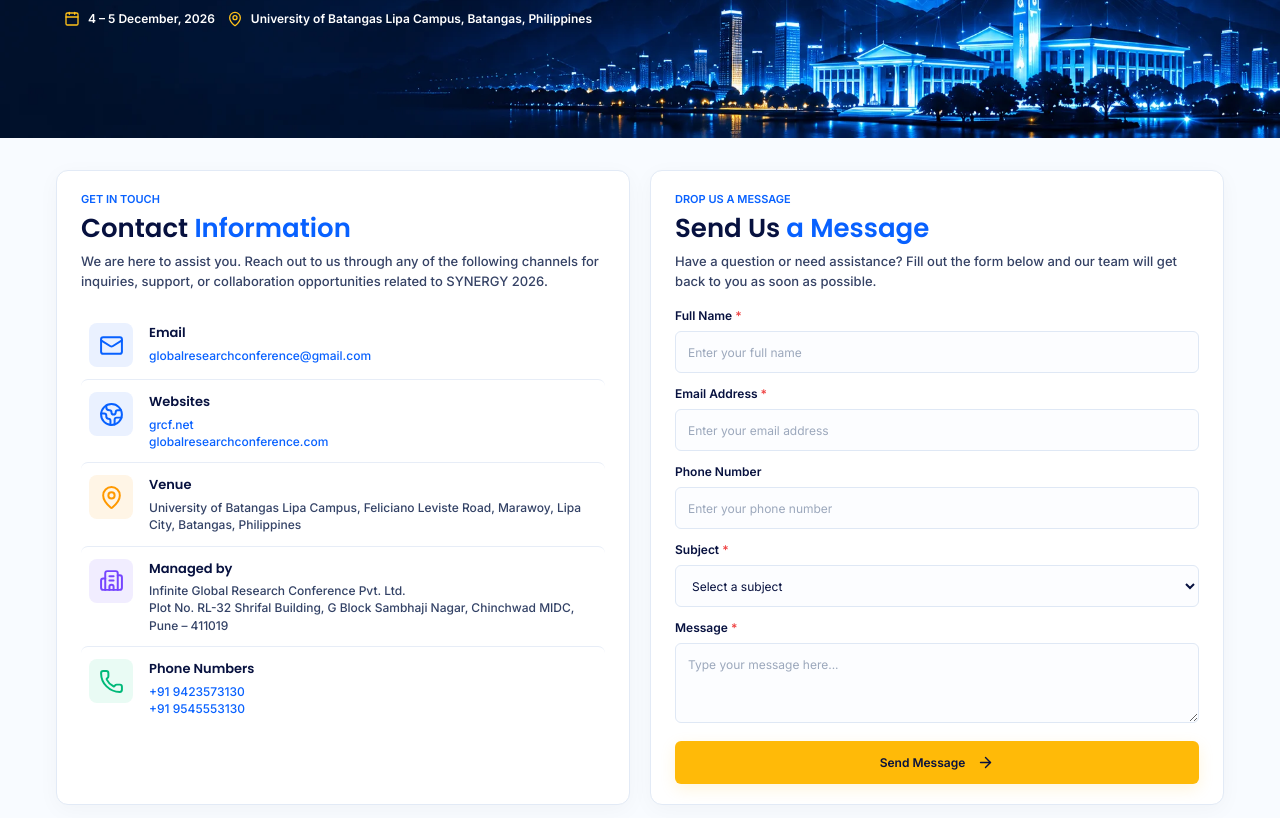
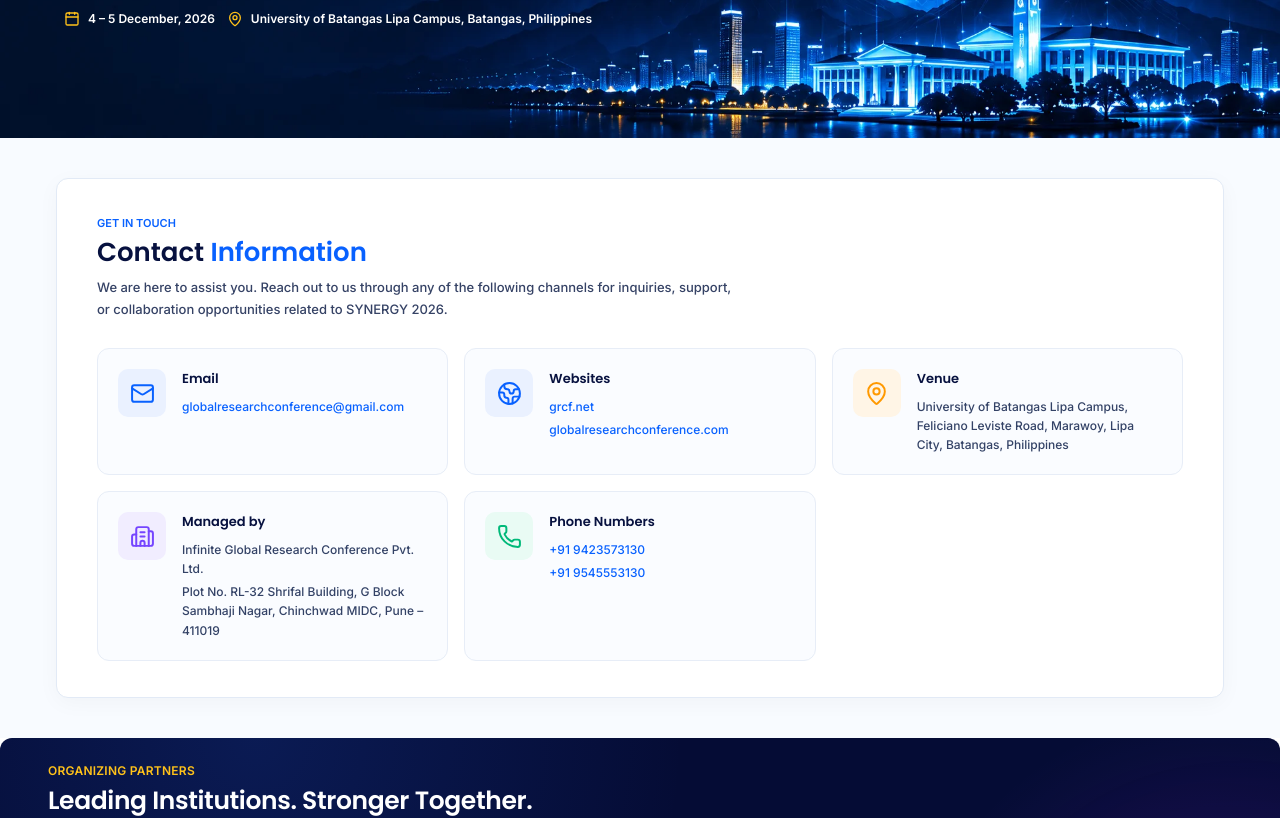
Before and after one commit to Dhanshri-Rc/Synergy-2026, a React (Vite) app: page /contact in a window 1280 px wide. Shown: the part 400-1218 px from the top of the page. Built offline with nearby package versions, Linux system fonts and the light colour scheme.

Commit message:
Refactor Contact section: enhance layout, improve accessibility, and update styles

```diff
--- a/src/pages/Contact.jsx
+++ b/src/pages/Contact.jsx
@@ -306,54 +306,120 @@ ${message}
       </section>
 
 
-{/* ========== CONTACT INFORMATION + CONTACT FORM ========== */}
-<section className="relative overflow-hidden bg-[#F8FBFF] px-3 py-5 sm:px-6 sm:py-8 lg:px-10 xl:px-14">
-  <div className="mx-auto grid w-full max-w-[1450px] grid-cols-1 items-stretch gap-4 lg:grid-cols-2 lg:gap-5">
 
-    {/* ================= LEFT: CONTACT INFORMATION ================= */}
+{/* ============================================
+    GET IN TOUCH - CONTACT INFORMATION ONLY
+============================================ */}
+
+<section className="relative overflow-hidden bg-[#F8FBFF] px-3 py-8 sm:px-6 sm:py-10 lg:px-10 xl:px-14">
+  <div className="mx-auto w-full max-w-[1450px]">
+
     <motion.div
       initial={{ opacity: 0, y: 22 }}
       whileInView={{ opacity: 1, y: 0 }}
       viewport={{ once: true }}
-      transition={{ duration: 0.55, ease: "easeOut" }}
-      className="min-w-0 rounded-[12px] border border-[#E2EAF6] bg-white px-4 py-5 shadow-[0_5px_22px_rgba(15,23,42,0.035)] sm:px-6"
+      transition={{
+        duration: 0.55,
+        ease: "easeOut",
+      }}
+      className="
+        min-w-0
+        rounded-[12px]
+        border
+        border-[#E2EAF6]
+        bg-white
+        px-5
+        py-7
+        shadow-[0_5px_22px_rgba(15,23,42,0.035)]
+        sm:px-8
+        sm:py-9
+        lg:px-10
+      "
     >
+      {/* Section Heading */}
+      <div className="max-w-[760px]">
+
         <p className="text-[11px] font-semibold uppercase text-[#0861FF]">
           GET IN TOUCH
         </p>
 
         <h2 className="mt-1 text-[23px] font-semibold leading-tight text-[#07113F] sm:text-[26px]">
-        Contact <span className="text-[#0861FF]">Information</span>
+          Contact{" "}
+          <span className="text-[#0861FF]">
+            Information
+          </span>
         </h2>
 
-      <p className="mt-2 max-w-[520px] text-[12px] font-medium leading-[1.5] text-[#354265] sm:text-[13px]">
-        We are here to assist you. Reach out to us through any of the
-        following channels for inquiries, support, or collaboration
+        <p className="mt-2 max-w-[650px] text-[12px] font-medium leading-[1.7] text-[#354265] sm:text-[13px]">
+          We are here to assist you. Reach out to us
+          through any of the following channels for
+          inquiries, support, or collaboration
           opportunities related to SYNERGY 2026.
         </p>
 
-      {/* Contact detail rows */}
-      <div className="mt-5 divide-y divide-[#E7EDF7]">
+      </div>
+
+      {/* Contact Details */}
+      <div
+        className="
+          mt-7
+          grid
+          grid-cols-1
+          gap-4
+          sm:grid-cols-2
+          lg:grid-cols-3
+        "
+      >
         {CONTACT_DETAILS.map(
           ({ icon: Icon, title, color, bg, items }, index) => (
             <motion.div
               key={title}
-              initial={{ opacity: 0, x: -14 }}
-              whileInView={{ opacity: 1, x: 0 }}
+              initial={{ opacity: 0, y: 18 }}
+              whileInView={{ opacity: 1, y: 0 }}
               viewport={{ once: true }}
               transition={{
-                duration: 0.4,
-                delay: index * 0.055,
+                duration: 0.45,
+                delay: index * 0.08,
+                ease: "easeOut",
               }}
               whileHover={{
-                x: 4,
+                y: -5,
                 transition: { duration: 0.2 },
               }}
-              className="group flex min-w-0 items-start gap-4 rounded-[7px] px-2 py-3 transition-colors duration-300 hover:bg-[#F7FAFF]"
+              className="
+                group
+                flex
+                min-w-0
+                items-start
+                gap-4
+                rounded-[12px]
+                border
+                border-[#E7EDF7]
+                bg-[#FAFCFF]
+                px-4
+                py-5
+                transition-all
+                duration-300
+                hover:border-[#C6D9FF]
+                hover:bg-white
+                hover:shadow-[0_12px_30px_rgba(10,50,110,0.09)]
+                sm:px-5
+              "
             >
               {/* Icon */}
               <div
-                className="flex h-[44px] w-[44px] shrink-0 items-center justify-center rounded-[8px] transition-transform duration-300 group-hover:scale-105"
+                className="
+                  flex
+                  h-[48px]
+                  w-[48px]
+                  shrink-0
+                  items-center
+                  justify-center
+                  rounded-[10px]
+                  transition-transform
+                  duration-300
+                  group-hover:scale-110
+                "
                 style={{ backgroundColor: bg }}
               >
                 <Icon
@@ -364,12 +430,14 @@ ${message}
                 />
               </div>
 
-              {/* Text */}
+              {/* Contact Information */}
               <div className="min-w-0 flex-1">
-                <h3 className="mb-1 text-[12px] font-semibold text-[#07113F] sm:text-[13px]">
+
+                <h3 className="mb-2 text-[12px] font-semibold text-[#07113F] sm:text-[13px]">
                   {title}
                 </h3>
 
+                <div className="space-y-1">
                   {items.map((item) =>
                     item.href ? (
                       <a
@@ -385,234 +453,50 @@ ${message}
                             ? "noopener noreferrer"
                             : undefined
                         }
-                      className="block break-words text-[11px] font-medium leading-[1.45] text-[#0861FF] transition-colors duration-300 hover:text-[#003DBA] hover:underline sm:text-[12px]"
+                        className="
+                          block
+                          break-words
+                          text-[11px]
+                          font-medium
+                          leading-[1.6]
+                          text-[#0861FF]
+                          transition-colors
+                          duration-300
+                          hover:text-[#003DBA]
+                          hover:underline
+                          sm:text-[12px]
+                        "
                       >
                         {item.text}
                       </a>
                     ) : (
                       <p
                         key={item.text}
-                      className="text-[11px] font-medium leading-[1.45] text-[#334266] sm:text-[12px]"
+                        className="
+                          text-[11px]
+                          font-medium
+                          leading-[1.6]
+                          text-[#334266]
+                          sm:text-[12px]
+                        "
                       >
                         {item.text}
                       </p>
                     )
                   )}
                 </div>
+
+              </div>
             </motion.div>
           )
         )}
       </div>
+
     </motion.div>
 
-    {/* ================= RIGHT: CONTACT FORM ================= */}
-    <motion.div
-      initial={{ opacity: 0, y: 22 }}
-      whileInView={{ opacity: 1, y: 0 }}
-      viewport={{ once: true }}
-      transition={{
-        duration: 0.55,
-        delay: 0.1,
-        ease: "easeOut",
-      }}
-      className="min-w-0 rounded-[12px] border border-[#E2EAF6] bg-white px-4 py-5 shadow-[0_5px_22px_rgba(15,23,42,0.035)] sm:px-6"
-    >
-      <p className="text-[11px] font-semibold uppercase text-[#0861FF]">
-        DROP US A MESSAGE
-      </p>
-
-      <h2 className="mt-1 text-[23px] font-semibold leading-tight text-[#07113F] sm:text-[26px]">
-        Send Us <span className="text-[#0861FF]">a Message</span>
-      </h2>
-
-      <p className="mt-2 max-w-[520px] text-[12px] font-medium leading-[1.5] text-[#354265] sm:text-[13px]">
-        Have a question or need assistance? Fill out the form below
-        and our team will get back to you as soon as possible.
-      </p>
-
-      {/* Form */}
-    <form
-  onSubmit={handleSubmit}
-  className="mt-4 space-y-3"
->
-        {/* Full name */}
-        <div>
-          <label
-            htmlFor="contact-name"
-            className="mb-1.5 block text-[12px] font-semibold text-[#07113F]"
-          >
-            Full Name <span className="text-red-500">*</span>
-          </label>
-
-          <input
-            id="contact-name"
-            type="text"
-            required
-            autoComplete="name"
-            placeholder="Enter your full name"
-            value={form.name}
-            onChange={(e) =>
-              setForm((prev) => ({ ...prev, name: e.target.value }))
-            }
-            className="h-[42px] w-full rounded-[6px] border border-[#DFE8F5] bg-[#FCFDFF] px-3 text-[12px] text-[#07113F] outline-none transition-all duration-300 placeholder:text-[#9CA8BC] hover:border-[#B9CEEF] focus:border-[#0861FF] focus:ring-2 focus:ring-[#0861FF]/10"
-          />
-        </div>
-
-        {/* Email */}
-        <div>
-          <label
-            htmlFor="contact-email"
-            className="mb-1.5 block text-[12px] font-semibold text-[#07113F]"
-          >
-            Email Address <span className="text-red-500">*</span>
-          </label>
-
-          <input
-            id="contact-email"
-            type="email"
-            required
-            autoComplete="email"
-            placeholder="Enter your email address"
-            value={form.email}
-            onChange={(e) =>
-              setForm((prev) => ({ ...prev, email: e.target.value }))
-            }
-            className="h-[42px] w-full rounded-[6px] border border-[#DFE8F5] bg-[#FCFDFF] px-3 text-[12px] text-[#07113F] outline-none transition-all duration-300 placeholder:text-[#9CA8BC] hover:border-[#B9CEEF] focus:border-[#0861FF] focus:ring-2 focus:ring-[#0861FF]/10"
-          />
-        </div>
-
-        {/* Phone */}
-        <div>
-          <label
-            htmlFor="contact-phone"
-            className="mb-1.5 block text-[12px] font-semibold text-[#07113F]"
-          >
-            Phone Number
-          </label>
-
-          <input
-            id="contact-phone"
-            type="tel"
-            autoComplete="tel"
-            placeholder="Enter your phone number"
-            value={form.phone}
-            onChange={(e) =>
-              setForm((prev) => ({ ...prev, phone: e.target.value }))
-            }
-            className="h-[42px] w-full rounded-[6px] border border-[#DFE8F5] bg-[#FCFDFF] px-3 text-[12px] text-[#07113F] outline-none transition-all duration-300 placeholder:text-[#9CA8BC] hover:border-[#B9CEEF] focus:border-[#0861FF] focus:ring-2 focus:ring-[#0861FF]/10"
-          />
-        </div>
-
-        {/* Subject */}
-        <div>
-          <label
-            htmlFor="contact-subject"
-            className="mb-1.5 block text-[12px] font-semibold text-[#07113F]"
-          >
-            Subject <span className="text-red-500">*</span>
-          </label>
-
-          <select
-            id="contact-subject"
-            required
-            value={form.subject}
-            onChange={(e) =>
-              setForm((prev) => ({
-                ...prev,
-                subject: e.target.value,
-              }))
-            }
-            className="h-[42px] w-full rounded-[6px] border border-[#DFE8F5] bg-[#FCFDFF] px-3 text-[12px] text-[#07113F] outline-none transition-all duration-300 focus:border-[#0861FF] focus:ring-2 focus:ring-[#0861FF]/10"
-          >
-            <option value="">Select a subject</option>
-            <option value="General Inquiry">General Inquiry</option>
-            <option value="Registration Support">
-              Registration Support
-            </option>
-            <option value="Paper Submission">Paper Submission</option>
-            <option value="Sponsorship">Sponsorship</option>
-            <option value="Collaboration">Collaboration</option>
-            <option value="Other">Other</option>
-          </select>
-        </div>
-
-        {/* Message */}
-        <div>
-          <label
-            htmlFor="contact-message"
-            className="mb-1.5 block text-[12px] font-semibold text-[#07113F]"
-          >
-            Message <span className="text-red-500">*</span>
-          </label>
-
-          <textarea
-            id="contact-message"
-            required
-            rows={3}
-            placeholder="Type your message here..."
-            value={form.message}
-            onChange={(e) =>
-              setForm((prev) => ({
-                ...prev,
-                message: e.target.value,
-              }))
-            }
-            className="min-h-[80px] w-full resize-y rounded-[6px] border border-[#DFE8F5] bg-[#FCFDFF] px-3 py-3 text-[12px] text-[#07113F] outline-none transition-all duration-300 placeholder:text-[#9CA8BC] hover:border-[#B9CEEF] focus:border-[#0861FF] focus:ring-2 focus:ring-[#0861FF]/10"
-          />
-        </div>
-
-        {/* Submission feedback */}
-        {feedback && (
-          <p
-            role="status"
-            aria-live="polite"
-            className={`rounded-[6px] px-3 py-2 text-[12px] font-medium ${
-              feedback.type === "success"
-                ? "bg-green-50 text-green-700"
-                : "bg-red-50 text-red-700"
-            }`}
-          >
-            {feedback.message}
-          </p>
-        )}
-
-        {/* Submit button */}
-
-{/* Frontend-only submit button */}
-<motion.button
-  type="submit"
-  whileHover={{ y: -2 }}
-  whileTap={{ scale: 0.98 }}
-  className="group mt-1 flex min-h-[43px] w-full items-center justify-center gap-3 rounded-[6px] bg-[#FFBA08] px-5 py-2.5 text-[12px] font-semibold text-[#07113F] shadow-[0_5px_16px_rgba(255,186,8,0.14)] transition-all duration-300 hover:bg-[#FFCA30] hover:shadow-[0_9px_22px_rgba(255,186,8,0.25)]"
->
-  Send Message
-
-  <ArrowRight
-    size={17}
-    strokeWidth={2}
-    className="transition-transform duration-300 group-hover:translate-x-1"
-  />
-</motion.button>
-
-{/* Form feedback */}
-{feedback && (
-  <p
-    role="status"
-    aria-live="polite"
-    className={`mt-2 rounded-[6px] px-3 py-2 text-[12px] font-medium ${
-      feedback.type === "error"
-        ? "bg-red-50 text-red-700"
-        : "bg-blue-50 text-blue-700"
-    }`}
-  >
-    {feedback.message}
-  </p>
-)}
-
-      </form>
-    </motion.div>
   </div>
 </section>
+
 
 
     <section
```
Lines whose indentation alone changed are shown as unchanged.
